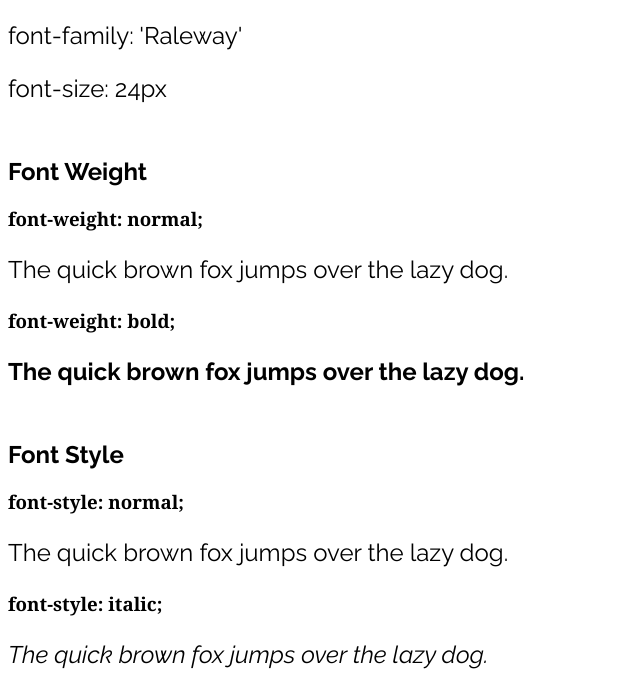
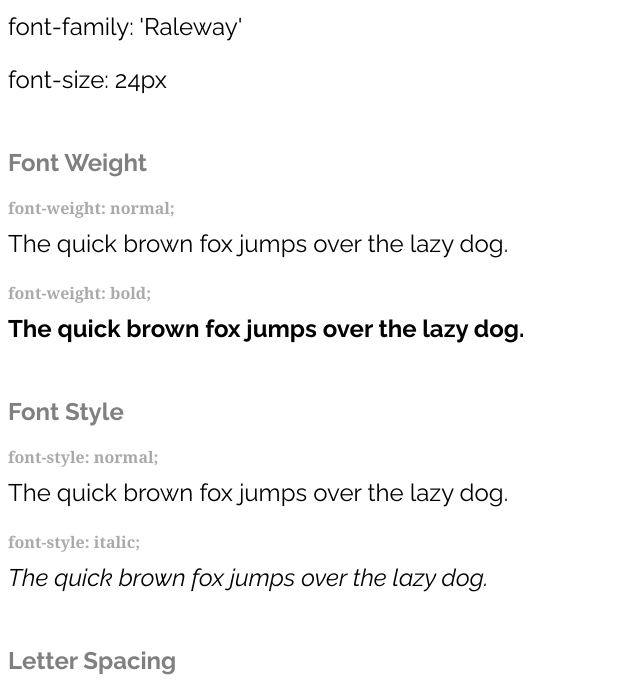
Before and after one commit to michellechen88/ifspring2024, a plain HTML site: page type-styles/index.html in a window 1280 px wide. Shown: the part 83-773 px from the top of the page, without its empty margins (0-640 px from the left). Drawn offline with Linux system fonts and the light colour scheme.

Commit message:
Changed colors in css, added p class in html

```diff
--- a/type-styles/css/styles.css
+++ b/type-styles/css/styles.css
@@ -7,15 +7,24 @@ h1{
 h2{
     font-family: 'Raleway', sans-serif;
     padding-top: 30px;
+    color: grey;
 }
 
 h3{
-    font-family:Cambria, Cochin, Georgia, Times, 'Times New Roman', serif
+    font-family:Cambria, Cochin, Georgia, Times, 'Times New Roman', serif;
+    font-size: 16px;
+    color:rgb(170, 170, 170);
+    margin-bottom: 10px;
 }
 
 p{
     font-family: 'Raleway', sans-serif;
     font-size: 24px;
+    margin-top: 0px;
+}
+
+.fontspec{
+    margin-top: 15px;
 }
 
 .bold{
--- a/type-styles/index.html
+++ b/type-styles/index.html
@@ -10,8 +10,8 @@
     <body>
         <section>
             <h1>Raleway</h1>
-            <p>font-family: 'Raleway'</p>
-            <p>font-size: 24px</p>
+            <p class="fontspec">font-family: 'Raleway'</p>
+            <p class="fontspec">font-size: 24px</p>
         </section>
         <section>
             <h2>Font Weight</h2>
```
